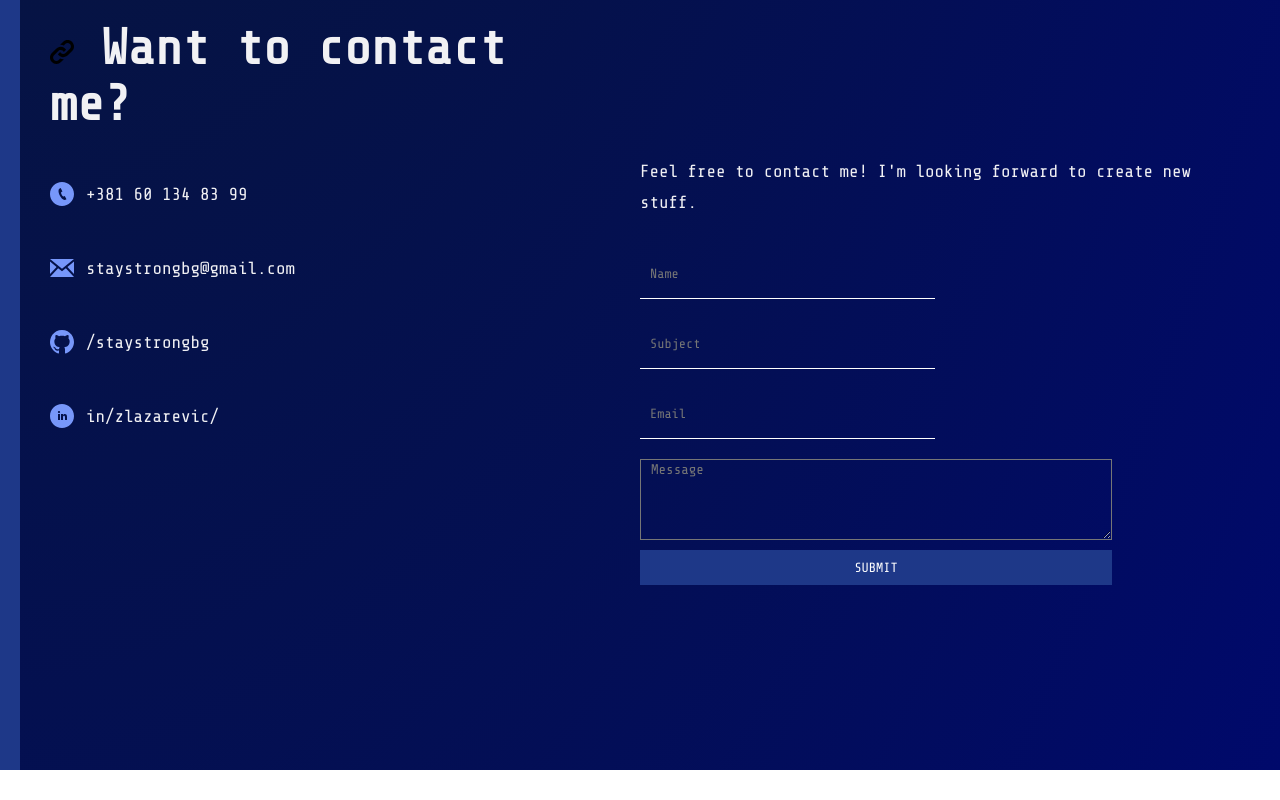
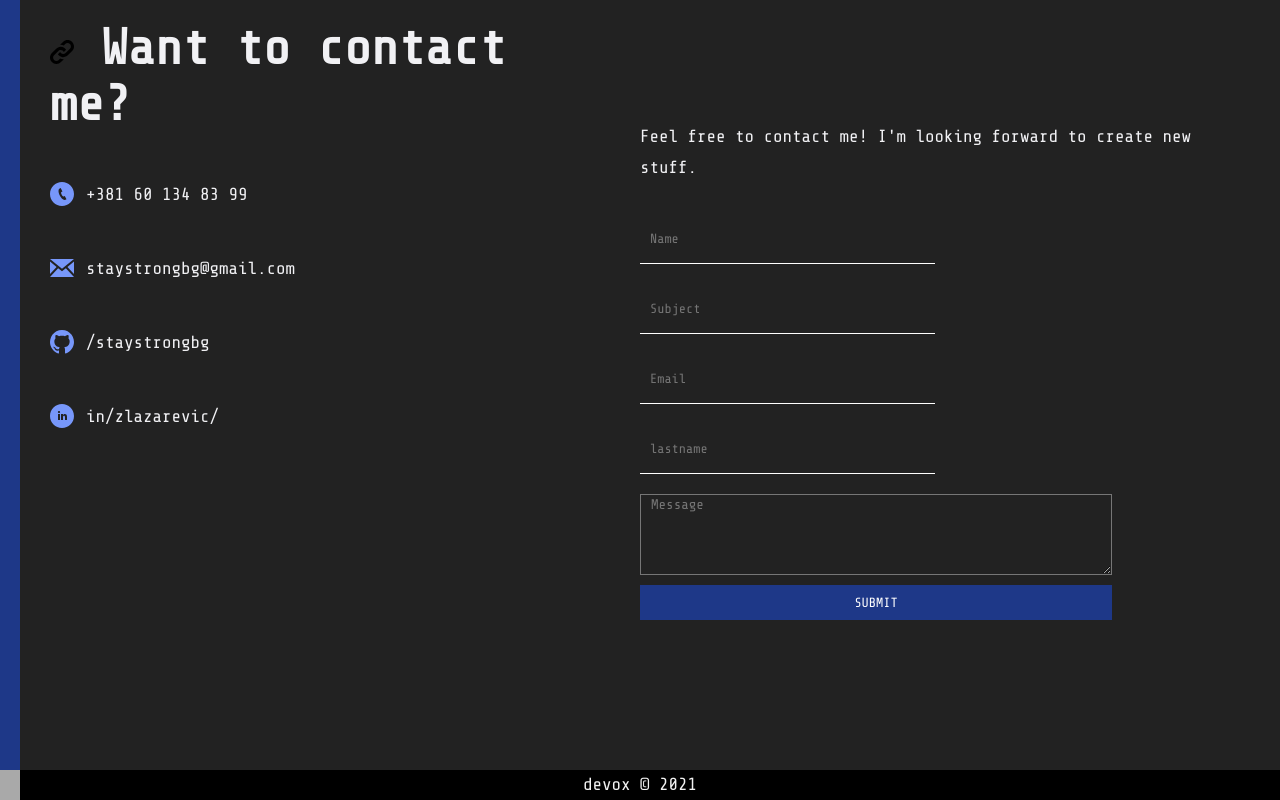
Before and after one commit to staystrongbg/portfolio, a React (Create React App) app: page / in a window 1280 px wide. Shown: the part 2969-3769 px from the top of the page. Before the commit the page ends 3739 px from the top, so only its background shows below. Built offline with nearby package versions, Linux system fonts and the light colour scheme.

Commit message:
Add files via upload

```diff
--- a/src/App.js
+++ b/src/App.js
@@ -6,6 +6,7 @@ import { GlobalStyles } from './components/GlobalStyles';
 import { useGlobalContext } from './context';
 import Navbar from './components/navbar/Navbar';
 import { ThemeProvider } from 'styled-components';
+import Footer from './components/ footer/footer';
 
 function App() {
   const { isDark } = useGlobalContext();
@@ -13,6 +14,7 @@ function App() {
   const theme = {
     colors: {
       bg: 'radial-gradient(at left top, rgb(13, 32, 18) 0%, rgb(0, 9, 107) 100%)',
+      bg2: '#222',
       colorLight: '#f1f1f4',
       colorDark: '#111',
       yellowColor: '#f3de2c',
@@ -28,7 +30,7 @@ function App() {
     <ThemeProvider theme={theme}>
       <div
         style={{
-          background: isDark ? theme.colors.bg : theme.colors.colorLight,
+          background: isDark ? theme.colors.bg2 : theme.colors.colorLight,
           color: isDark ? theme.colors.colorLight : theme.colors.colorDark,
         }}
       >
@@ -39,6 +41,7 @@ function App() {
         <Products />
         <Contact />
       </div>
+      <Footer />
     </ThemeProvider>
   );
 }
--- /dev/null
+++ b/src/components/ footer/footer.js
@@ -0,0 +1,31 @@
+import styled from 'styled-components';
+import { Cbg } from '../contact/Contact';
+
+const F = styled.div`
+  width: 100%;
+  position: relative;
+  background-color: #000;
+  height: 30px;
+  text-align: center;
+  color: #f2f2f2;
+  p {
+    position: absolute;
+    bottom: 0;
+    left: 50%;
+    transform: translateX(-50%);
+  }
+`;
+const FCbg = styled(Cbg)`
+  background-color: darkgray;
+  height: 30px;
+`;
+const Footer = () => {
+  return (
+    <F>
+      <FCbg></FCbg>
+      <p>devox &copy; 2021 </p>
+    </F>
+  );
+};
+
+export default Footer;
--- a/src/components/contact/Contact.jsx
+++ b/src/components/contact/Contact.jsx
@@ -132,7 +132,8 @@ const Contact = () => {
 
   const handleSubmit = (e) => {
     e.preventDefault();
-    console.log(formRef.current);
+    // console.log(formRef.current);
+    // console.log(formRef.current[0].value);
     emailjs
       .sendForm(
         'service_zzd160n',
@@ -157,6 +158,7 @@ const Contact = () => {
     { placeholder: 'Name', name: 'user_name' },
     { placeholder: 'Subject', name: 'user_subject' },
     { placeholder: 'Email', name: 'user_email' },
+    { placeholder: 'lastname', name: 'user_lastnam' },
   ];
 
   return (
--- a/src/components/navbar/Navbar.jsx
+++ b/src/components/navbar/Navbar.jsx
@@ -35,7 +35,7 @@ const Links = styled.ul`
   display: flex;
   gap: 20px;
   height: 100%;
-  ${mobile({ gap: '10px' })}
+  ${mobile({ gap: '0px' })}
 `;
 
 const Link = styled.li`
```
